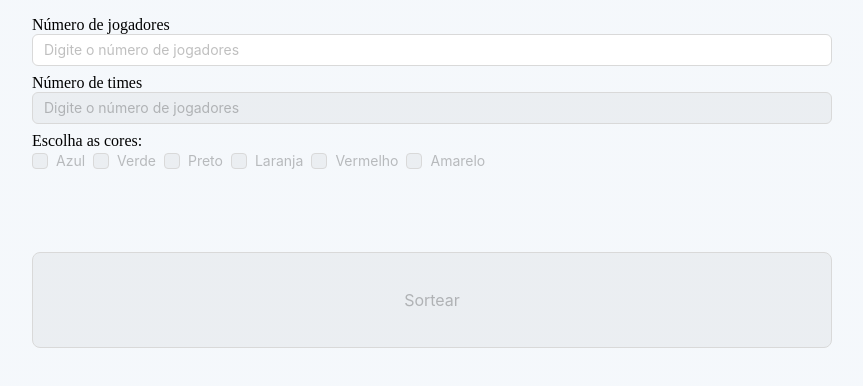
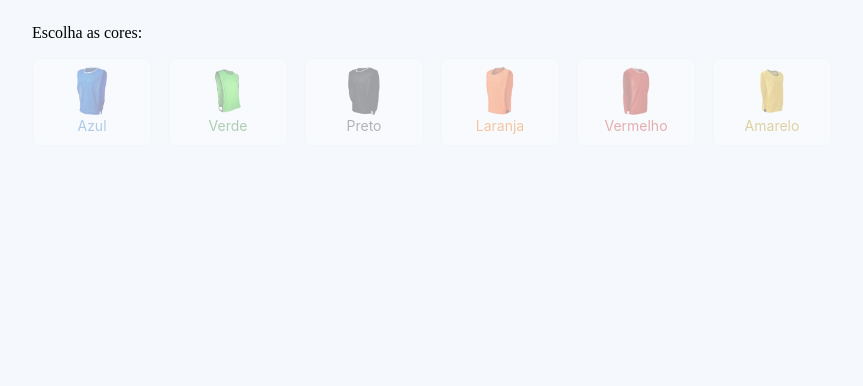
Before and after one commit to thiagoodiniz/sort-quadrinha, a React (Create React App) app: page / in a window 1280 px wide. Shown: the top 386 px of the page, without its empty margins (208-1071 px from the left). Built offline with nearby package versions, Linux system fonts and the light colour scheme; the HTML template or start-up script is replaced by a standard one.

Commit message:
feat: using card to choose teams

```diff
--- a/src/pages/TeamsDraw/index.tsx
+++ b/src/pages/TeamsDraw/index.tsx
@@ -1,4 +1,4 @@
-import { Button, Checkbox, Input } from 'antd'
+import { Button, Card, Checkbox, Input } from 'antd'
 import React, { useEffect, useState } from 'react'
 import './styles.css'
 
@@ -8,6 +8,8 @@ import pretoColete from '../../assets/coletes-img/colete-preto.png'
 import laranjaColete from '../../assets/coletes-img/colete-laranja.png'
 import vermelhoColete from '../../assets/coletes-img/colete-vermelho.png'
 import amareloColete from '../../assets/coletes-img/colete-amarelo.png'
+import Meta from 'antd/es/card/Meta'
+import { CheckOutlined } from '@ant-design/icons'
 
 type TColor = 'Azul' | 'Verde' | 'Preto' | 'Laranja' | 'Vermelho' | 'Amarelo'
 
@@ -32,8 +34,6 @@ interface ISavedLocalStorageSort {
 
 const TeamsDraw: React.FC = () => {
   const PLAYERS_BY_TEAMS = 5
-  const [numberOfPlayers, setNumberOfPlayers] = useState<number>()
-  const [numberMaxOfTeams, setNumberMaxOfTeams] = useState<number>()
 
   const teamColors: ITeamColorAudio[] = [
     {color: 'Azul', imgSrc: azulColete },
@@ -47,12 +47,6 @@ const TeamsDraw: React.FC = () => {
   const [animate, setAnimate] = useState(false)
 
   const [teams, setTeams] = useState<ITeam[]>([])
-
-  const onChangeNumberOfPlayers = (players: number) => {
-    setNumberOfPlayers(players)
-    setNumberMaxOfTeams(Math.ceil(players / PLAYERS_BY_TEAMS))
-    setTeams([])
-  }
 
   const onSelectTeamColor = (color: TColor) => {
     let newTeams: ITeam[] = [...teams]
@@ -92,8 +86,6 @@ const TeamsDraw: React.FC = () => {
 
   const saveLocalStorage = () => {
     const data: ISavedLocalStorageSort = {
-      numberMaxOfTeams,
-      numberOfPlayers,
       sorteds,
       teams
     }
@@ -105,16 +97,12 @@ const TeamsDraw: React.FC = () => {
     const data = localStorage.getItem(CURRENT_SORT)
     const sorted = data ? JSON.parse(data) as ISavedLocalStorageSort : null
     if (sorted) {
-      setNumberMaxOfTeams(sorted.numberMaxOfTeams)
-      setNumberOfPlayers(sorted.numberOfPlayers)
       setTeams(sorted.teams)
       setSorteds(sorted.sorteds)
     }
   }
 
   const onResetClick = () => {
-    setNumberMaxOfTeams(undefined)
-    setNumberOfPlayers(undefined)
     setTeams([])
     setSorteds([])
   }
@@ -141,35 +129,30 @@ const TeamsDraw: React.FC = () => {
             onClick={onResetClick}
           >Novo sorteio</Button>
         )}
-        <div>
-          <span>Número de jogadores</span>
-          <Input
-            value={numberOfPlayers}
-            disabled={sorteds.length > 0}
-            onChange={(e) => onChangeNumberOfPlayers(Number(e.target.value))}
-            placeholder='Digite o número de jogadores'
-            type='number'
-          />
-        </div>
-        <div>
-          <span>Número de times</span>
-          <Input placeholder='Digite o número de jogadores' value={numberMaxOfTeams} disabled />
-        </div>
       </div>
 
+        {sorteds.length === 0 && (
           <div>
             <span>Escolha as cores:</span>
-        <div>
+            <div className="choose-teams-container">
               {teamColors.map((tc) =>
-            <Checkbox
+                <Card
                   key={tc.color}
-              disabled={(numberMaxOfTeams === teams.length && !teams.find((t) => t.color === tc.color)) || !numberMaxOfTeams || sorteds.length > 0}
-              onChange={() => onSelectTeamColor(tc.color)}
-              checked={!!teams.find((t) => t.color === tc.color)}
-            >{tc.color}</Checkbox>
+                  onClick={() =>  onSelectTeamColor(tc.color)}
+                  style={{ opacity: teams.find((t) => t.color === tc.color) ? 1 : 0.35 }}
+                >
+                  <img
+                    style={{ height: 48 }}
+                    draggable={false}
+                    alt="example"
+                    src={tc.imgSrc}
+                  />
+                  <span className={tc.color}>{tc.color}</span>
+                </Card>
               )}
             </div>
           </div>
+        )}
 
       <div className="teams-resume">
         <div>
@@ -181,7 +164,7 @@ const TeamsDraw: React.FC = () => {
         <div>
           {sorteds
             .filter((c, idx) => sorteds.indexOf(c) === idx)
-            .filter((_, idx) => idx < (numberMaxOfTeams ?? 0)).map((color, idx) =>
+            .map((color, idx) =>
               <span key={color} className={color}>{`${idx + 1}º - ${color}`}</span>
           )}
         </div>
@@ -211,12 +194,14 @@ const TeamsDraw: React.FC = () => {
           )}
         </div>
 
+        {teams.length > 1 && (
           <Button
             size='large'
             type='primary'
             disabled={sorteds.length === (teams.length * PLAYERS_BY_TEAMS)}
             onClick={sortNew}
           >Sortear</Button>
+        )}
       </div>
     </section>
   )
--- a/src/pages/TeamsDraw/styles.css
+++ b/src/pages/TeamsDraw/styles.css
@@ -2,12 +2,32 @@ section {
   display: flex;
   flex-direction: column;
   gap: 8px;
+  height: 90vh;
 }
 
 .players-teams {
   display: flex;
   flex-direction: column;
   gap: 8px;
+}
+
+.choose-teams-container {
+  display: flex;
+  justify-content: space-between;
+  margin-top: 16px;
+  gap: 16px;
+  flex-wrap: wrap;
+}
+.choose-teams-container .ant-card {
+  width: 120px;
+  max-height: 140px;
+}
+
+.choose-teams-container .ant-card-body {
+  padding: 8px;
+  display: flex;
+  flex-direction: column;
+  align-items: center;
 }
 
 .teams-resume {
@@ -24,6 +44,7 @@ section {
 .sort-container {
   display: flex;
   flex-direction: column;
+  margin-top: auto;
 }
 
 .sort-container > div {
@@ -46,7 +67,7 @@ section {
 
 .sort-container > button {
   width: 100%;
-  height: 96px;
+  height: 30vh;
 }
 
 .sorted-column {
```
Lines whose indentation alone changed are shown as unchanged.
